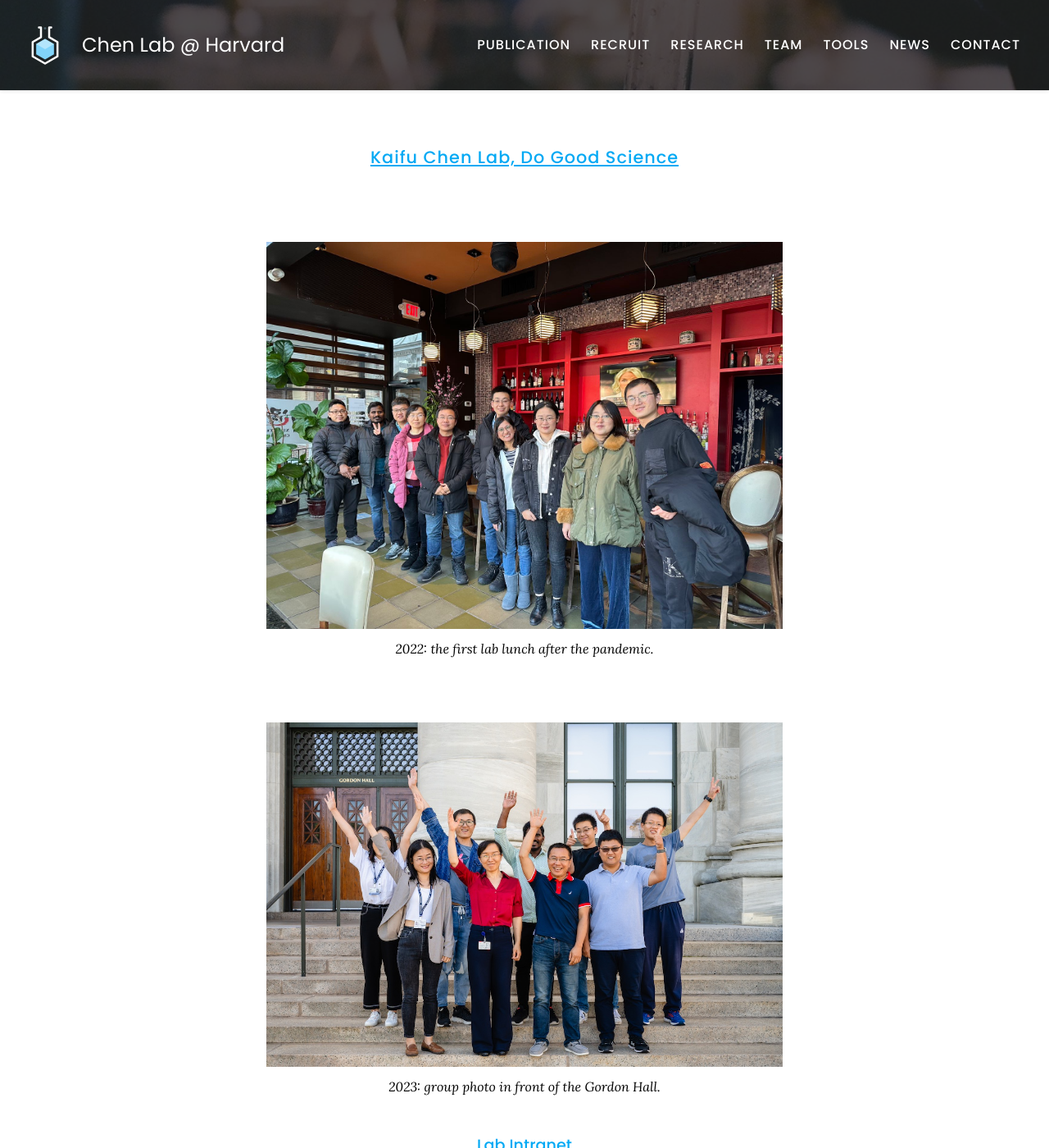
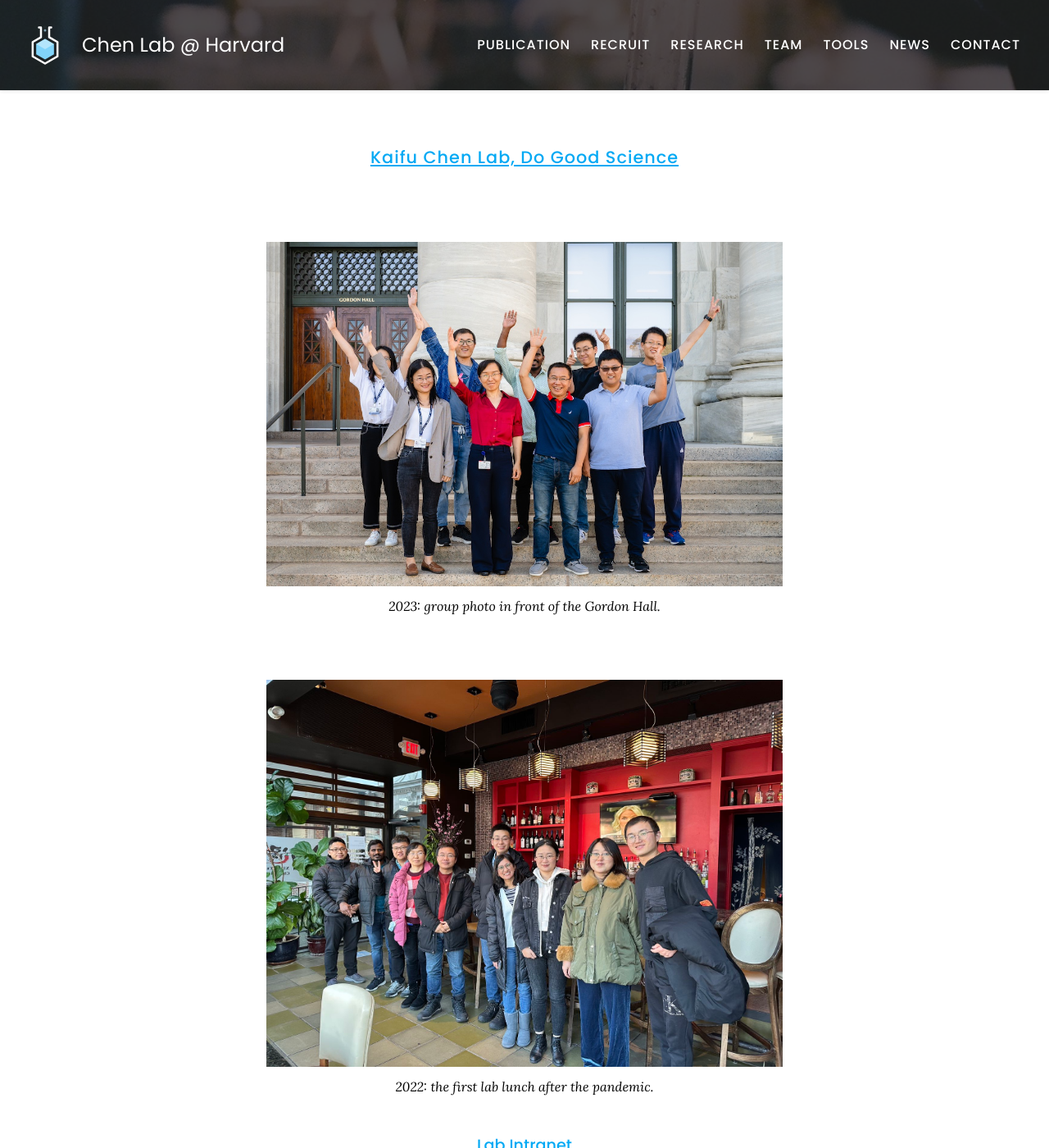
Before and after one commit to kaifuchenlab/kaifuchenlab.github.io, a Jekyll site: the page built from index.md, in a window 1280 px wide and 1400 px high. Shown: the whole window at 82% size. Built offline with Jekyll 4.4.1, drawn with Linux system fonts in a browser that asks for light colours; part of the change alters nothing that is shown.

Commit message:
Update index.md

```diff
--- a/index.md
+++ b/index.md
@@ -2,6 +2,21 @@
 title: Home
 ---
 ## [Kaifu Chen Lab, Do Good Science](https://kaifuchenlab.github.io)
+
+
+
+{%
+  include gallery.html
+  image="images/lab2023.jpg"
+%}
+
+{%
+  include figure.html
+  image="images/lab2023.jpg"
+  width="70%"
+  height="70%"
+  caption="2023: group photo in front of the Gordon Hall."
+%}
 
 
 {%
@@ -17,20 +32,6 @@ title: Home
   caption="2022: the first lab lunch after the pandemic."
 %}
 
-
-{%
-  include gallery.html
-  image="images/lab2023.jpg"
-%}
-
-{%
-  include figure.html
-  image="images/lab2023.jpg"
-  width="70%"
-  height="70%"
-  caption="2023: group photo in front of the Gordon Hall."
-%}
-
 ### [Lab Intranet](https://sites.google.com/site/superchenlab/)
 
 ### [GitHub](https://github.com/kaifuchenlab/kaifuchenlab.github.io)
```
